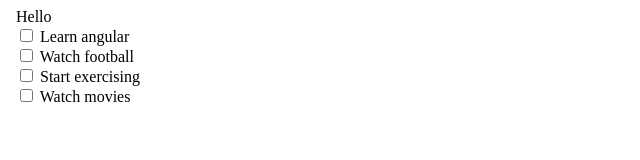
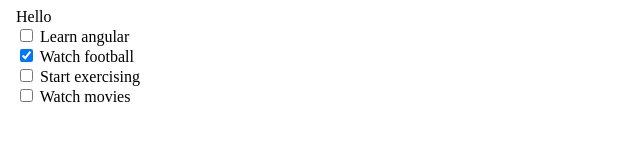
Before and after one commit to BossLogic314/LearnAngular, an Angular app in the folder wishlist_app/: page / in a window 1280 px wide. Shown: the top 160 px of the page, without its empty margins (0-640 px from the left). Built offline with nearby package versions, Linux system fonts and the light colour scheme.

Commit message:
Binding data to properties and attributes

```diff
--- a/wishlist_app/src/app/app.component.html
+++ b/wishlist_app/src/app/app.component.html
@@ -3,9 +3,9 @@
 <body>
   <div>Hello</div>
 
-  <div *ngFor="let item of wishList">
+  <div *ngFor="let item of wishList; index as ii">
     <div class="ckeckboxDiv">
-      <input class="checkbox" type="checkbox"> {{ item.wishText }}
+      <input class="checkbox" type="checkbox" [checked]="item.isDone" [attr.data-index]="ii"> {{ item.wishText }}
     </div>
   </div>
 
```
